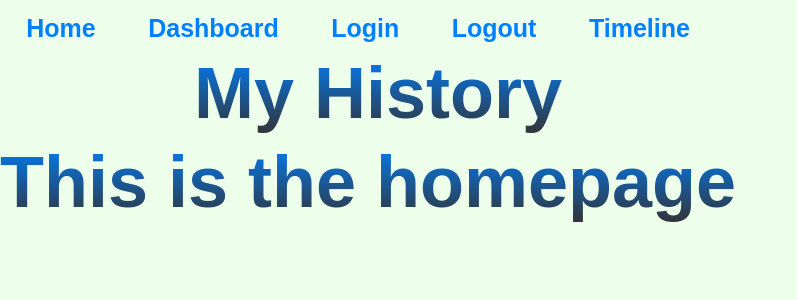
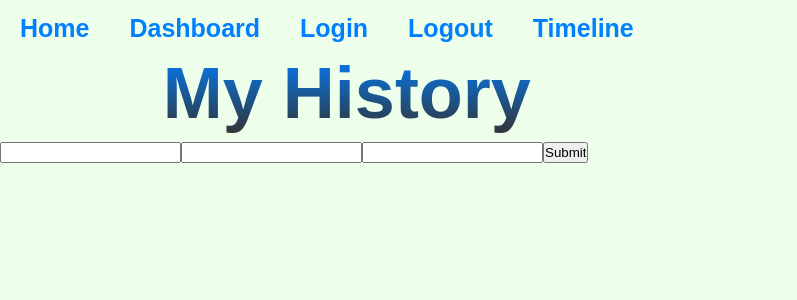
Before and after one commit to EliasAllan/TimelineApp, a React (Vite) app in the folder TimelineApp/: page / in a window 1280 px wide. Shown: the top 300 px of the page, without its empty margins (0-797 px from the left). Built offline with nearby package versions, Linux system fonts and the light colour scheme.

Commit message:
forms installed

```diff
--- a/TimelineApp/package.json
+++ b/TimelineApp/package.json
@@ -15,6 +15,7 @@
     "react-bootstrap": "^2.10.2",
     "react-chrono": "^2.3.1",
     "react-dom": "^18.2.0",
+    "react-hook-form": "^7.51.5",
     "react-router-dom": "^6.23.1"
   },
   "devDependencies": {
--- a/TimelineApp/src/index.css
+++ b/TimelineApp/src/index.css
@@ -138,7 +138,7 @@
 }
 
 a:visited {
-  color: #55a630;
+  color: #007FFF;
 }
 
 .username {
--- a/TimelineApp/src/pages/HomePage/homePage.jsx
+++ b/TimelineApp/src/pages/HomePage/homePage.jsx
@@ -1,9 +1,23 @@
 import React from 'react'
+import { useForm } from 'react-hook-form';
+
 function HomePage (){
-    return( <>
-    <h1>This is the homepage</h1>
-    </>
-    )
+    const {
+        register,
+        handleSubmit,
+        formState: { errors },
+      } = useForm();
+
+      return (
+        <form onSubmit={handleSubmit((data) => console.log(data))}>
+          <input {...register('firstName')} />
+          <input {...register('lastName', { required: true })} />
+          {errors.lastName && <p>Last name is required.</p>}
+          <input {...register('age', { pattern: /\d+/ })} />
+          {errors.age && <p>Please enter number for age.</p>}
+          <input type="submit" />
+        </form>
+      );
 }
 
 export default HomePage
```
Also changed, not shown: 1 other file (tests, documents, lock files or other folders).
